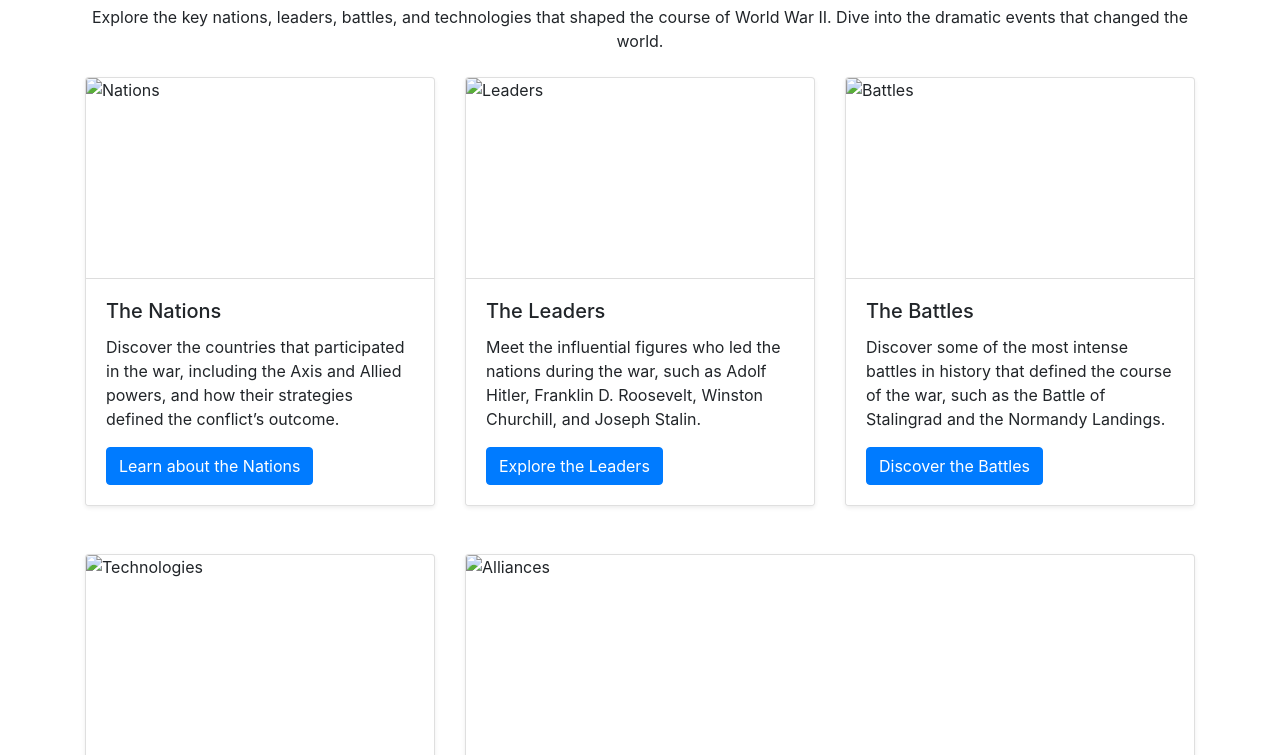
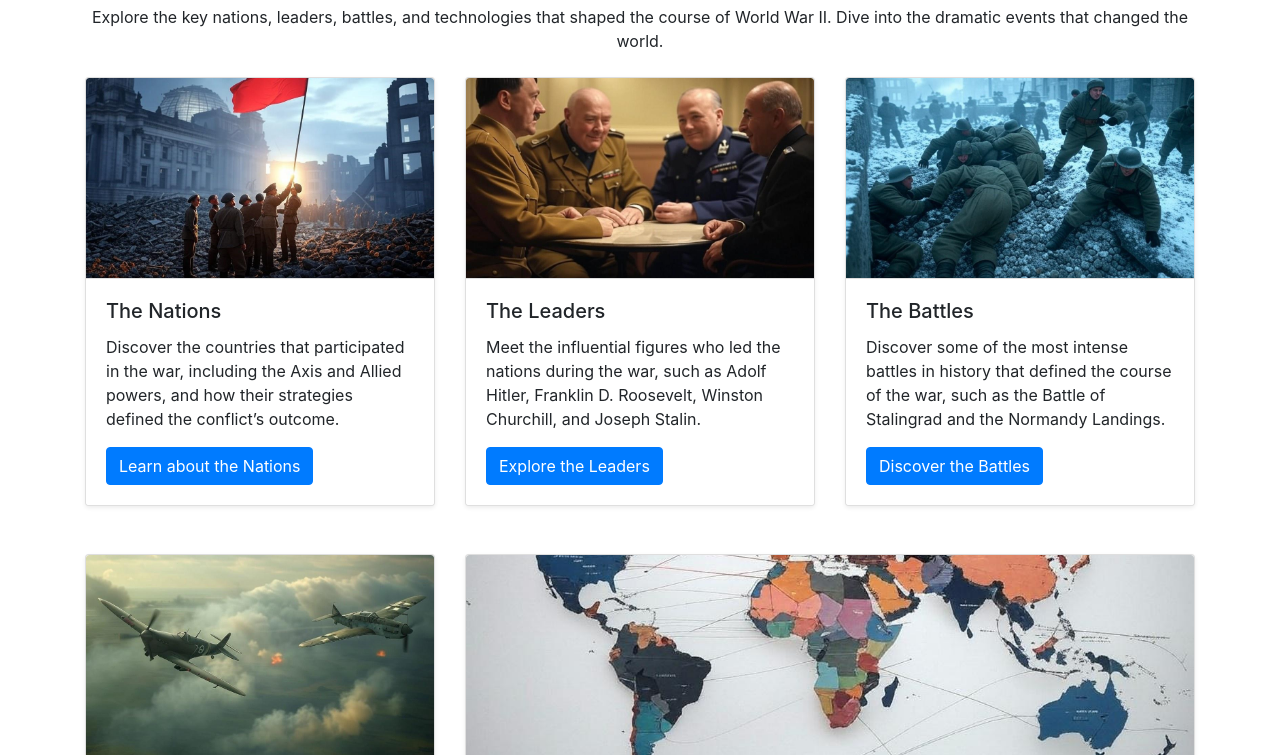
Before and after one commit to University-of-Oviedo-Projects/NoSQL-Website, a website: page index.html in a window 1280 px wide. Shown: the part 245-1000 px from the top of the page. Drawn offline with nearby package versions, Linux system fonts and the light colour scheme.

Commit message:
Adding images to the index file

```diff
--- a/index.html
+++ b/index.html
@@ -66,7 +66,7 @@
             <div class="row">
                 <div class="col-md-4">
                     <div class="card mb-4 shadow-sm">
-                        <img src="images/nations.jpg" class="card-img-top" alt="Nations">
+                        <img src="html/multimedia/Fall-Berlin.jpg" class="card-img-top" alt="Nations">
                         <div class="card-body">
                             <h5 class="card-title">The Nations</h5>
                             <p class="card-text">Discover the countries that participated in the war, including the Axis and Allied powers, and how their strategies defined the conflict’s outcome.</p>
@@ -77,7 +77,7 @@
 
                 <div class="col-md-4">
                     <div class="card mb-4 shadow-sm">
-                        <img src="images/leaders.jpg" class="card-img-top" alt="Leaders">
+                        <img src="html/multimedia/Lideres.jpg" class="card-img-top" alt="Leaders">
                         <div class="card-body">
                             <h5 class="card-title">The Leaders</h5>
                             <p class="card-text">Meet the influential figures who led the nations during the war, such as Adolf Hitler, Franklin D. Roosevelt, Winston Churchill, and Joseph Stalin.</p>
@@ -88,7 +88,7 @@
 
                 <div class="col-md-4">
                     <div class="card mb-4 shadow-sm">
-                        <img src="images/battles.jpg" class="card-img-top" alt="Battles">
+                        <img src="html/multimedia/Stalingrado.jpg" class="card-img-top" alt="Battles">
                         <div class="card-body">
                             <h5 class="card-title">The Battles</h5>
                             <p class="card-text">Discover some of the most intense battles in history that defined the course of the war, such as the Battle of Stalingrad and the Normandy Landings.</p>
@@ -101,7 +101,7 @@
             <div class="row mt-4">
                 <div class="col-md-4">
                     <div class="card mb-4 shadow-sm">
-                        <img src="images/technologies.jpg" class="card-img-top" alt="Technologies">
+                        <img src="html/multimedia/Aviones.jpg" class="card-img-top" alt="Technologies">
                         <div class="card-body">
                             <h5 class="card-title">War Technologies</h5>
                             <p class="card-text">World War II drove the development of groundbreaking technologies, such as radar, jet aircraft, and the atomic bomb.</p>
@@ -112,7 +112,7 @@
 
                 <div class="col-md-8">
                     <div class="card mb-4 shadow-sm">
-                        <img src="images/alliances.jpg" class="card-img-top" alt="Alliances">
+                        <img src="html/multimedia/Alliances.jpg" class="card-img-top" alt="Alliances">
                         <div class="card-body">
                             <h5 class="card-title">Alliances During World War II</h5>
                             <p class="card-text">Explore the key alliances that shaped the course of World War II, including the Axis and Allies powers and their leaders.</p>
```
Also changed, not shown: html/multimedia/Lideres.jpg (renamed from html/multimedia/Lideres..jpg).
